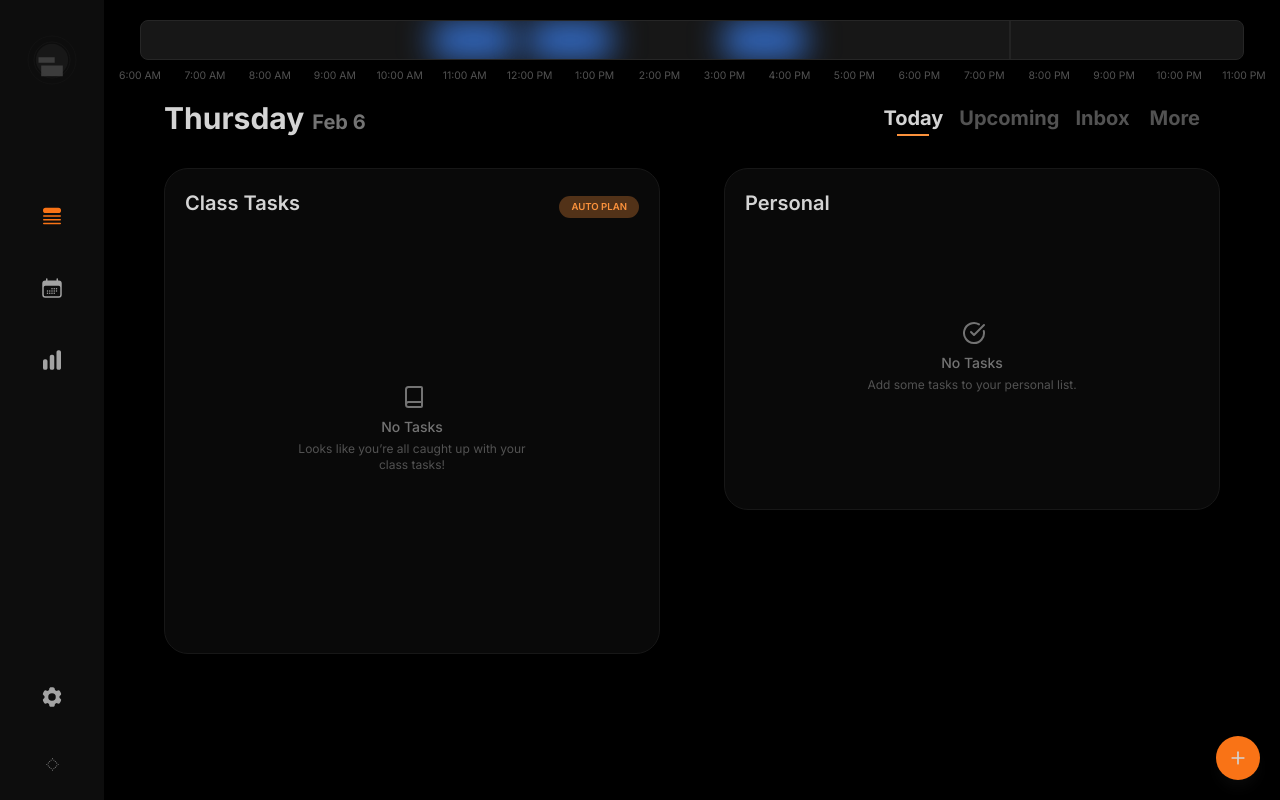
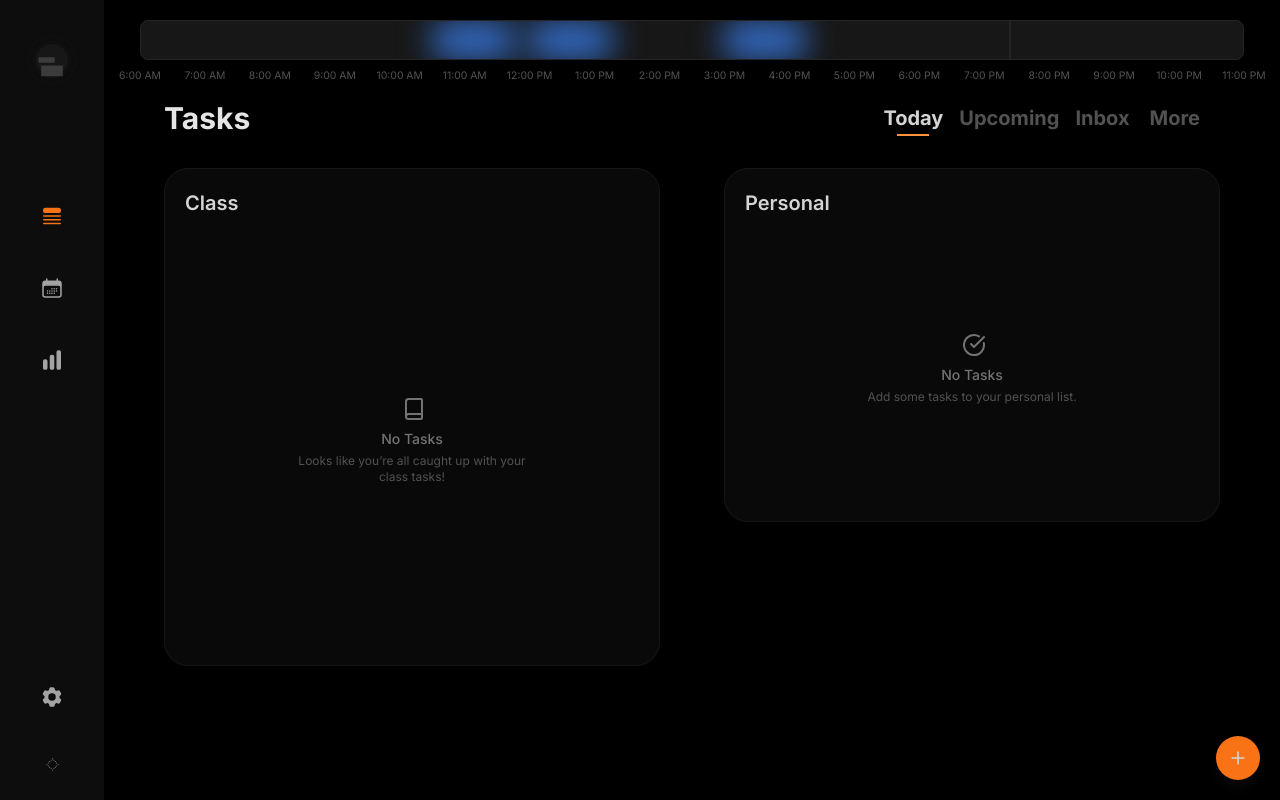
Before and after one commit to GrandeJames/bryzi, a Next.js app: page / in a window 1280 px wide. Built offline with nearby package versions, Linux system fonts and the light colour scheme.

Commit message:
Update UI and refactor

```diff
--- a/src/app/(home)/Home.tsx
+++ b/src/app/(home)/Home.tsx
@@ -81,7 +81,8 @@ function Home() {
       <main className="container">
         <div className="space-y-8">
           <header className="flex justify-between items-center">
-            <DateHeading />
+            {/* <DateHeading /> */}
+            <div className="text-3xl font-bold text-neutral-200">Tasks</div>
             <DateNavigation />
           </header>
           <div className="space-y-8 flex flex-col">
--- a/src/app/class-tasks/ClassTasksList.tsx
+++ b/src/app/class-tasks/ClassTasksList.tsx
@@ -45,11 +45,11 @@ function ClassTasksList({ classTasks }: { classTasks: ClassTask[] }) {
           }
           return (
             <div key={index}>
-              <header className="text-neutral-500 text-xs font-semibold mb-1">
+              {/* <header className="text-neutral-500 text-xs font-semibold mb-1">
                 {index === 0 && "Today"}
                 {index === 1 && "Tomorrow"}
                 {index > 1 && format(addDays(new Date(), index - 1), "EEEE")}
-              </header>
+              </header> */}
               <ul className="space-y-2">
                 {dayTasks.map((task: ClassTask, index: number) => (
                   <li key={index}>
--- a/src/app/class-tasks/ClassTasksSection.tsx
+++ b/src/app/class-tasks/ClassTasksSection.tsx
@@ -1,36 +1,11 @@
-"use client";
-
-import { HoverCard, HoverCardTrigger, HoverCardContent } from "@/components/ui/hover-card";
 import ClassTasksList from "./ClassTasksList";
+import TaskSection from "@/components/TaskSection";
 
 function ClassTasksSection({ tasks, className }: { tasks: any[]; className?: string }) {
   return (
-    <section className={className}>
-      <header className="flex justify-between gap-2 items-center">
-        <h2 className="font-semibold text-xl text-neutral-300 mb-2 flex items-center gap-2">
-          Class Tasks
-        </h2>
-        <HoverCard openDelay={500}>
-          <HoverCardTrigger asChild>
-            <button className="border-orange-400 dark:bg-orange-400/30 dark:text-orange-400 font-semibold text-[0.6rem] px-3 rounded-full flex gap-1 items-center h-min py-1 hover:dark:bg-orange-400/15">
-              <span>AUTO PLAN</span>
-            </button>
-          </HoverCardTrigger>
-          <HoverCardContent className="w-64 text-sm dark:bg-neutral-950/70 backdrop-blur-lg dark:border-neutral-800">
-            <p className="text-neutral-600 dark:text-neutral-300 mt-1">
-              Tasks are automatically selected and organized to present you with a list of tasks and
-              their respective order, eliminating the need for manual planning.
-            </p>
-            {/* <Link href="/feedback" className="mt-2 inline-block text-blue-500 hover:underline">
-              Give Feedback →
-            </Link> */}
-          </HoverCardContent>
-        </HoverCard>
-      </header>
-      <div className="px-2">
-        <ClassTasksList classTasks={tasks} />
-      </div>
-    </section>
+    <TaskSection title="Class" className={className}>
+      <ClassTasksList classTasks={tasks} />
+    </TaskSection>
   );
 }
 
--- a/src/app/personal-tasks/PersonalSection.tsx
+++ b/src/app/personal-tasks/PersonalSection.tsx
@@ -4,15 +4,11 @@ import { PersonalTask } from "@/types/personalTask";
 import { cn } from "@/utils.ts/cn";
 import { CheckCircleIcon } from "lucide-react";
 import PersonalTaskItem from "./PersonalTaskItem";
+import TaskSection from "@/components/TaskSection";
 
 function PersonalSection({ tasks, className }: { tasks: PersonalTask[]; className?: string }) {
   return (
-    <section className={cn(className, "flex-grow")}>
-      <header className="flex justify-between gap-2">
-        <h2 className="font-semibold text-xl text-neutral-300 mb-2 flex items-center gap-2">
-          Personal
-        </h2>
-      </header>
+    <TaskSection title="Personal" className={className}>
       {tasks.length === 0 && (
         <EmptyPlaceholder
           icon={<CheckCircleIcon />}
@@ -26,7 +22,7 @@ function PersonalSection({ tasks, className }: { tasks: PersonalTask[]; classNam
           <PersonalTaskItem key={index} personalTask={personalTask} />
         ))}
       </ul>
-    </section>
+    </TaskSection>
   );
 }
 
--- /dev/null
+++ b/src/components/AutoPlanToggle.tsx
@@ -0,0 +1,24 @@
+import { HoverCard, HoverCardContent, HoverCardTrigger } from "./ui/hover-card";
+
+function AutoPlanToggle() {
+  return (
+    <HoverCard openDelay={500}>
+      <HoverCardTrigger asChild>
+        <button className="border-orange-400 dark:bg-orange-400/30 dark:text-orange-400 font-semibold text-[0.6rem] px-3 rounded-full flex gap-1 items-center h-min py-1 hover:dark:bg-orange-400/15">
+          <span>AUTO PLAN</span>
+        </button>
+      </HoverCardTrigger>
+      <HoverCardContent className="w-64 text-sm dark:bg-neutral-950/70 backdrop-blur-lg dark:border-neutral-800">
+        <p className="text-neutral-600 dark:text-neutral-300 mt-1">
+          Tasks are automatically selected and organized to present you with a list of tasks and
+          their respective order, eliminating the need for manual planning.
+        </p>
+        {/* <Link href="/feedback" className="mt-2 inline-block text-blue-500 hover:underline">
+        Give Feedback →
+      </Link> */}
+      </HoverCardContent>
+    </HoverCard>
+  );
+}
+
+export default AutoPlanToggle;
--- /dev/null
+++ b/src/components/TaskSection.tsx
@@ -0,0 +1,22 @@
+"use client";
+
+import { cn } from "@/utils.ts/cn";
+
+interface TaskSectionProps {
+  title: string;
+  className?: string;
+  children: React.ReactNode;
+}
+
+function TaskSection({ title, className, children }: TaskSectionProps) {
+  return (
+    <section className={cn(className, "flex flex-col gap-5")}>
+      <header>
+        <h2 className="font-semibold text-xl text-neutral-300">{title}</h2>
+      </header>
+      <div className="px-2">{children}</div>
+    </section>
+  );
+}
+
+export default TaskSection;
```
